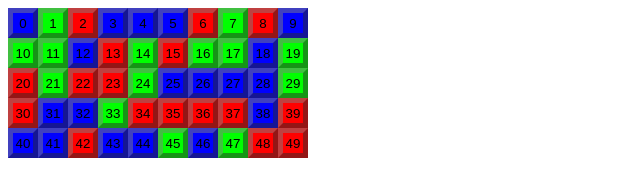
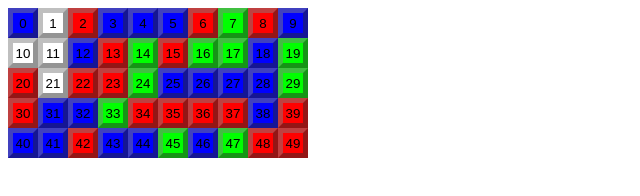
Before and after one commit to shakiller/js2, a plain HTML site: page klickomania.html in a window 1280 px wide. Both pictures are taken after a click on the button "10". Shown: the whole page, without its empty margins (0-640 px from the left). Drawn offline with Linux system fonts and the light colour scheme.

Commit message:
Update klickomania.html

```diff
--- a/klickomania.html
+++ b/klickomania.html
@@ -116,68 +116,66 @@
         plitka.elements[i].title=colorItems+' '+value+ ' '+i;
         var clickitString = 'clickit('+y+','+x+','+i+ ')';
         plitka.elements[i].setAttribute('onclick',clickitString);
-       // plitka.elements[i].value=value;
-
-
         plitkaArr[y].push(colorItems);
-        console.log(colorItems);
-        console.log(y+' '+ x + ' ' +plitkaArr[y][x]);
         i++;
          }
          y++;
     }
     var height = y;
-    for( y = 0;y<height;y++){
-       for( x = 0;x<10;x++){
-         console.log(y+' '+ x + ' ' +plitkaArr[y][x]);
-       }
-    }
     console.log('массив ' + plitkaArr);
     function clickit(y,x,numberElements){
          var searchColor = plitkaArr[y][x];
          addItemsColor(searchColor);
          function addItemsColor(searchColor){
-
+                      console.log('! ')
                 var Yu=y-1;
                 var Yd=y+1;
                 var Xl=x-1;
                 var Xr=x+1;
-
-                console.log(Yu+' '+Yd+' '+Xl+' '+Xr);
-                if((Yu>=0)&&(numberElements!=killArr[killArr.length-1])){
+                if((Yu>=0)){
                     if((plitkaArr[Yu][x]==searchColor)){
                         console.log("up");
+                        plitkaArr[y][x]="#000000";
+
                         killArr.push(numberElements-10);
                         clickit(Yu,x,numberElements-10)
                         }
                     }
-                if((Yd<height)&&(numberElements!=killArr[killArr.length-1])){
+                if((Yd<height)){
                     if((plitkaArr[Yd][x]==searchColor)){
                         console.log("down");
+                        plitkaArr[y][x]="#000000";
+
                         killArr.push(numberElements+10);
                         clickit(Yd,x,numberElements+10)
                         }
                     }
-                if((Xl>=0)&&(numberElements!=killArr[killArr.length-1])){
+                if((Xl>=0)){
                     if((plitkaArr[y][Xl]==searchColor)){
                         console.log("left");
+                        plitkaArr[y][x]="#000000";
+
                         killArr.push(numberElements-1);
                         clickit(y,Xl,numberElements-1)
                         }
                     }
-                if((Xl<10)&&(numberElements!=killArr[killArr.length-1])){
+                if((Xl<10)){
                     if((plitkaArr[y][Xr]==searchColor)){
                         console.log("right");
+                        plitkaArr[y][x]="#000000";
+
                         killArr.push(numberElements+1);
                         clickit(y,Xr,numberElements+1)
                         }
                     }
 
     killArr.push(numberElements);
+
     }
-    console.log( killArr);
-
-    return (killArr);
+    console.log(killArr);
+    for(i = 0;i<killArr.length;i++) {plitka.elements[killArr[i]].style.backgroundColor="#fff"; }
+    killArr=[];
+    //return (killArr);
     }
 </script>
 
```
